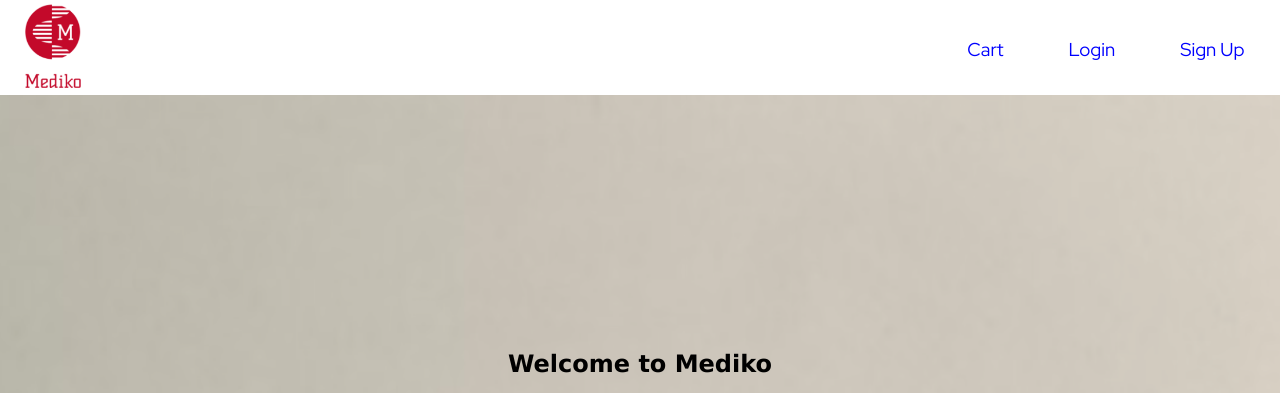
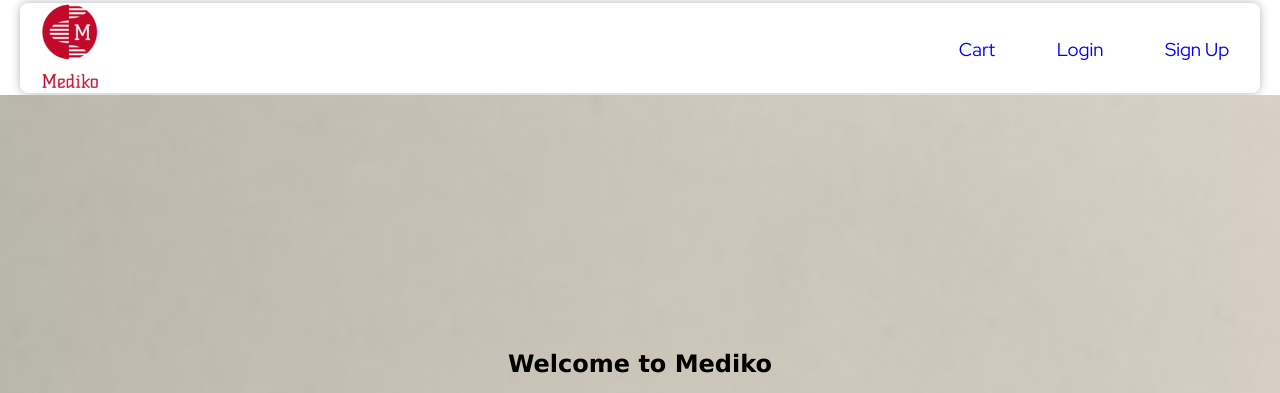
Before and after one commit to Apex-ace/MediEase, a Flask app: page / in a window 1280 px wide. Shown: the top 393 px of the page. Run offline with Flask 3, Linux system fonts and the light colour scheme; parts of the project's set-up code (start-up, migrations or seed data) failed here and were passed over.

Commit message:
Modify the navbar

```diff
--- a/static/customer/navbar.css
+++ b/static/customer/navbar.css
@@ -1,11 +1,15 @@
 .navbar {
     margin: 3px;
     margin-bottom: 2px;
-    background-color: white;
+    background-color: rgb(255, 255, 255);
     height: 90px;
     display: flex;
     flex-direction: row;
     justify-content: space-between;
+    border-radius: 8px;
+    margin-right: 20px;
+    margin-left: 20px;
+    box-shadow: 0 0 10px rgba(0, 0, 0, 0.3);
 }
 
 #logo {
```
